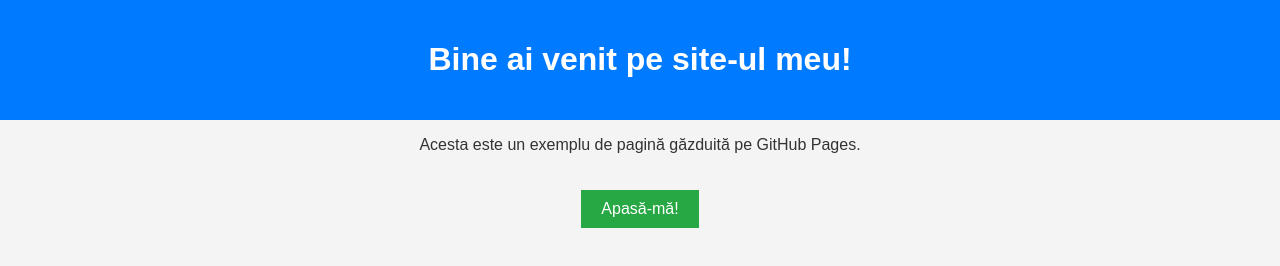
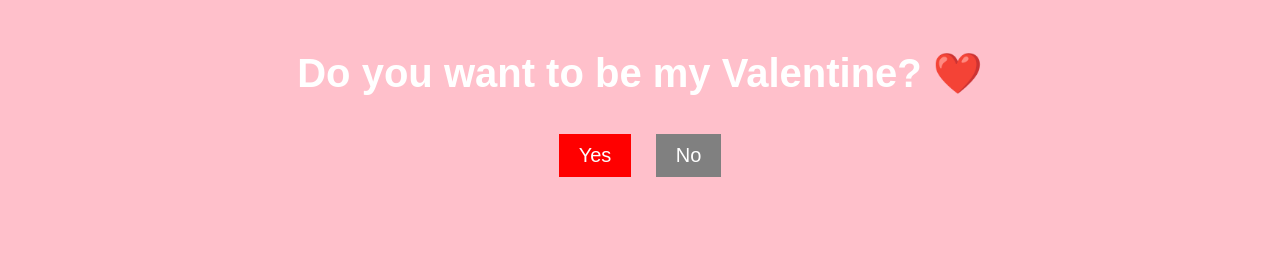
Before and after one commit to danielpencu/lovey, a plain HTML site: page index.html in a window 1280 px wide. Drawn offline with Linux system fonts and the light colour scheme.

Commit message:
Add files via upload

```diff
--- a/index.html
+++ b/index.html
@@ -1,20 +1,22 @@
 <!DOCTYPE html>
-<html lang="ro">
+<html lang="en">
 <head>
     <meta charset="UTF-8">
     <meta name="viewport" content="width=device-width, initial-scale=1.0">
-    <title>Website Simplu</title>
+    <title>Valentine's Day</title>
     <link rel="stylesheet" href="style.css">
 </head>
 <body>
-    <header>
-        <h1>Bine ai venit pe site-ul meu!</h1>
-    </header>
-
-    <main>
-        <p>Acesta este un exemplu de pagină găzduită pe GitHub Pages.</p>
-        <button id="btn">Apasă-mă!</button>
-    </main>
+    <div class="container">
+        <h1>Do you want to be my Valentine? ❤️</h1>
+        <div class="buttons">
+            <button id="yes-btn">Yes</button>
+            <button id="no-btn">No</button>
+        </div>
+        <div id="gif-container" class="hidden">
+            <img src="https://media.tenor.com/F9Q3thp6tzUAAAAi/bubu-bubu-dudu.gif" alt="Cute GIF">
+        </div>
+    </div>
 
     <script src="script.js"></script>
 </body>
--- a/script.js
+++ b/script.js
@@ -1,3 +1,11 @@
-document.getElementById("btn").addEventListener("click", function() {
-    alert("Ai apăsat butonul!");
+const yesBtn = document.getElementById("yes-btn");
+const noBtn = document.getElementById("no-btn");
+const gifContainer = document.getElementById("gif-container");
+
+noBtn.addEventListener("mouseover", function() {
+    yesBtn.style.transform = "scale(1.5)";
 });
+
+yesBtn.addEventListener("click", function() {
+    gifContainer.classList.remove("hidden");
+});
--- a/style.css
+++ b/style.css
@@ -1,28 +1,46 @@
 body {
     font-family: Arial, sans-serif;
     text-align: center;
-    background-color: #f4f4f4;
-    color: #333;
-    margin: 0;
-    padding: 0;
+    background-color: pink;
+    color: white;
 }
 
-header {
-    background: #007bff;
-    color: white;
-    padding: 20px;
+.container {
+    margin-top: 50px;
+}
+
+h1 {
+    font-size: 2.5em;
+}
+
+.buttons {
+    margin-top: 20px;
 }
 
 button {
-    background: #28a745;
+    font-size: 20px;
+    padding: 10px 20px;
+    margin: 10px;
+    border: none;
+    cursor: pointer;
+    transition: all 0.3s ease-in-out;
+}
+
+#yes-btn {
+    background-color: red;
     color: white;
-    border: none;
-    padding: 10px 20px;
-    font-size: 16px;
-    cursor: pointer;
+}
+
+#no-btn {
+    background-color: gray;
+    color: white;
+}
+
+.hidden {
+    display: none;
+}
+
+#gif-container img {
+    width: 300px;
     margin-top: 20px;
 }
-
-button:hover {
-    background: #218838;
-}
```
